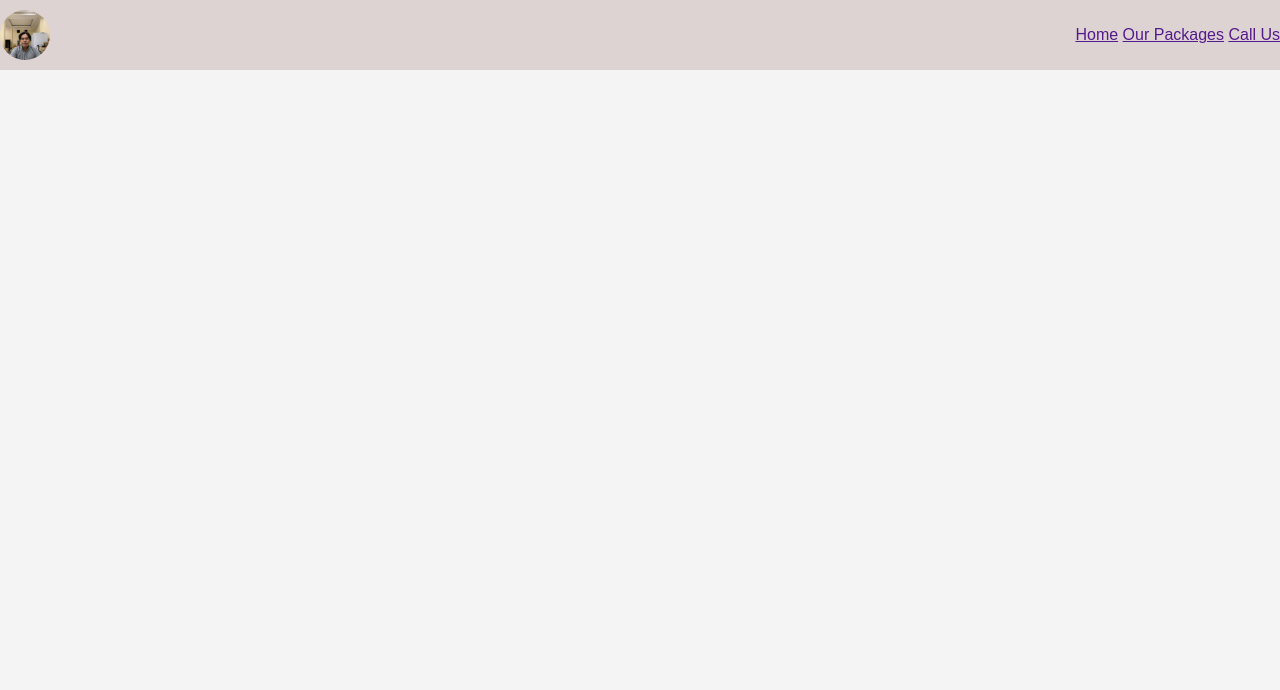
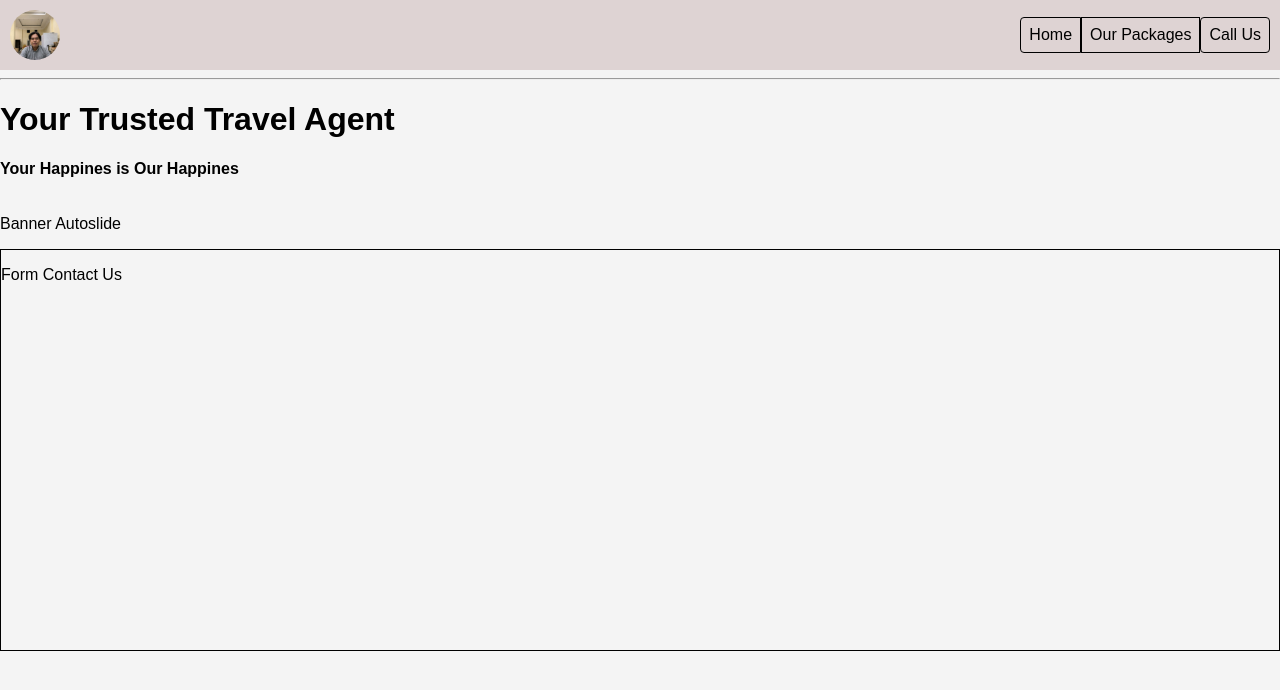
Before and after one commit to revou-fundamental-course/17-feb-25-andysuryaas, a plain HTML site: page index.html in a window 1280 px wide. Drawn offline with Linux system fonts and the light colour scheme.

Commit message:
update index and css 2

```diff
--- a/css/style.css
+++ b/css/style.css
@@ -10,10 +10,11 @@ body {
     justify-content: space-between;
     align-items: center;
     background-color: #ded3d3;
-    color: #fff;
-    padding: 10px 0;
+    color:black;
+    padding: 10px;
 }
 
+/* ngatur logo */
 .logo-company {
     height: 50px;
     width: 50px;
@@ -21,3 +22,49 @@ body {
     background-size: cover;
     border-radius: 50%;
 }
+
+nav {
+    display:flex;
+}
+
+nav a{
+    border: 1px solid;
+    color: black;
+    text-decoration: none;
+    padding: 8px;
+    border-radius: 4px;
+
+}
+
+.no-border-radius{
+    border-radius: 0px;
+}
+
+.no-border-radius-right {
+    border-top-left-radius: 4px;
+    border-top-right-radius: 0px;
+    border-bottom-right-radius: 0px;
+    border-bottom-left-radius: 4px;
+
+}
+
+.no-border-radius-left {
+    border-top-left-radius: 0px;
+    border-top-right-radius: 4px;
+    border-bottom-right-radius: 4px;
+    border-bottom-left-radius: 0px;
+}
+
+/* banner autoslide */
+.main-content {
+    display: flex;
+
+
+}
+
+/* form contact us */
+.main-container {
+    border:1px solid;
+    height: 400px;
+    flex: 1;
+}
--- a/index.html
+++ b/index.html
@@ -11,17 +11,37 @@
         <!-- header navigation -->
         <header class="main-header">
             <!-- Logo Company -->
-             <div class="logo-company"></div>
+            <div class="logo-company"></div>
 
             <nav>
-                <a href="">Home</a>
-                <a href="">Our Packages</a>
-                <a href="">Call Us</a>
+                <!-- terhubung dengan no-border-radius-right pada style.css, mengatur border radius pada navbar -->
+                <a href=""class="no-border-radius-right">Home</a>
+                <a href="" class="no-border-radius">Our Packages</a>
+                <a href="" class="no-border-raadius-left">Call Us</a>
             </nav>
         </header>
 
+        <hr>
+
         <!-- Main Content -->
         <main>
+            <header>
+                <h1>Your Trusted Travel Agent</h1>
+
+                <h4>Your Happines is Our Happines</h4>
+            </header>
+
+        <section>
+            <!-- banner autoslide -->
+            <aside class="main-content">
+                <p>Banner Autoslide</p>
+            </aside>
+
+            <!-- Form Contact Us -->
+             <aside class="main-container">
+                <p>Form Contact Us</p>
+             </aside>
+           </section>
 
         </main>
 
```
